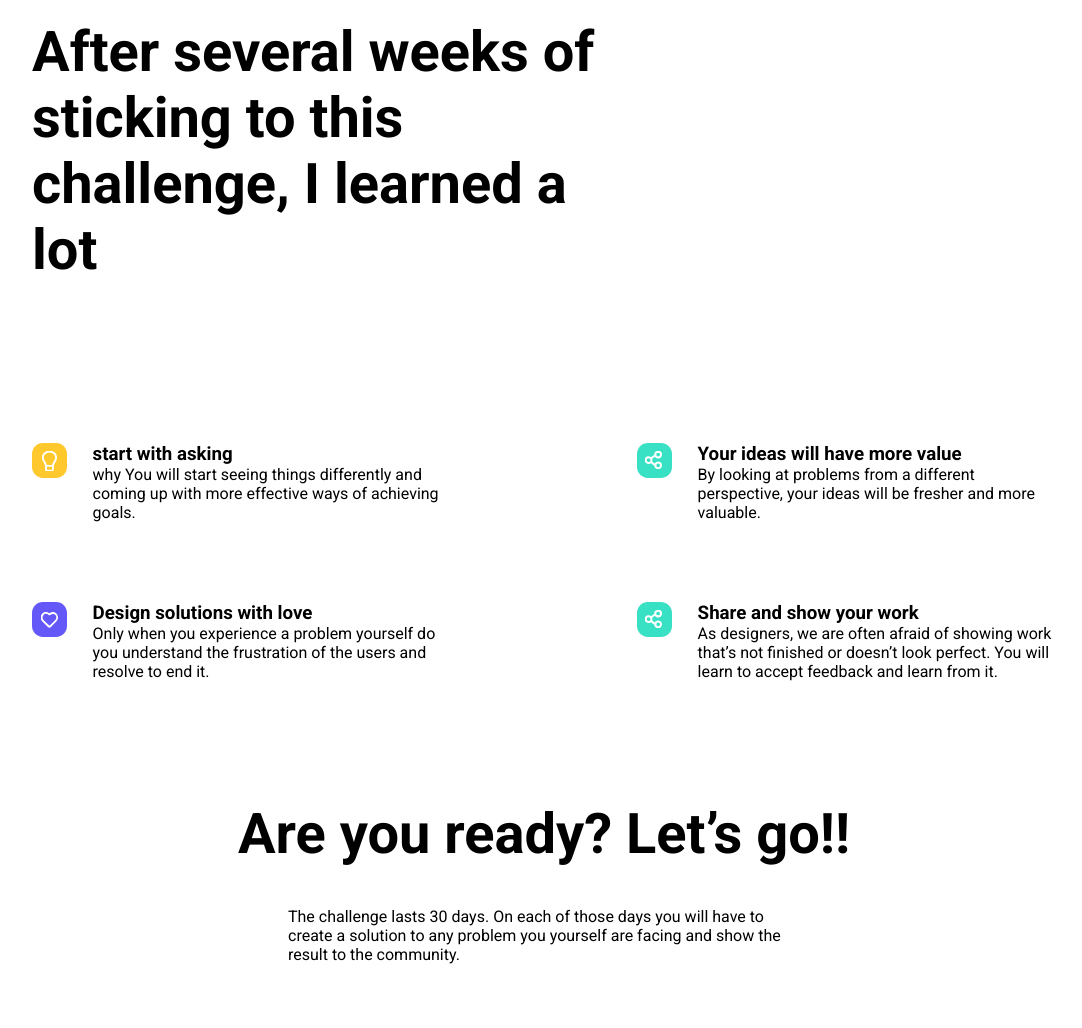
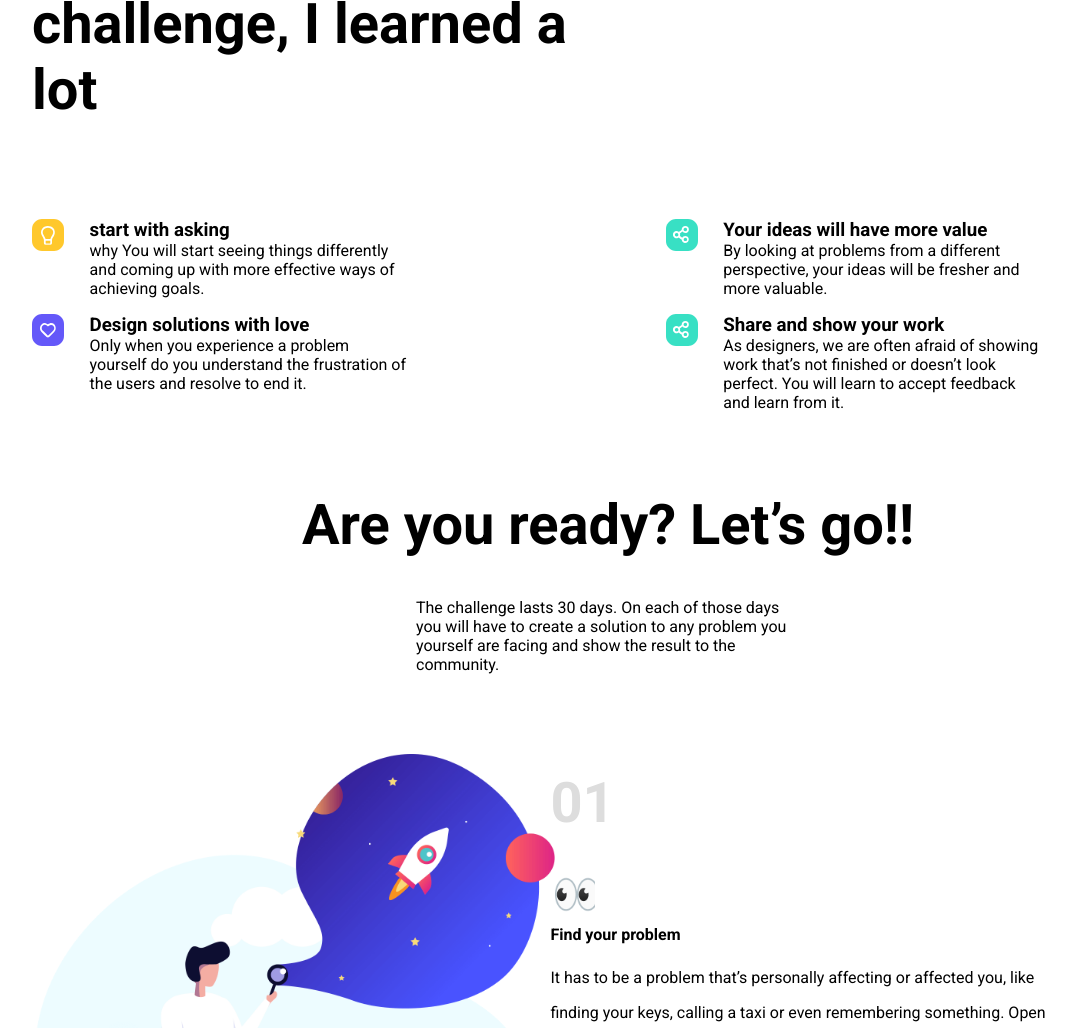
Before and after one commit to elgatofeliz/Lev3_2_Project_css-vertiefung_designer-challenge, a plain HTML site: page index.html in a window 1280 px wide. Shown: the part 2262-3290 px from the top of the page, without its empty margins (96-1178 px from the left). Drawn offline with Linux system fonts and the light colour scheme.

Commit message:
1.1 html&css cleared - vorläufig

```diff
--- a/assets/css/style.css
+++ b/assets/css/style.css
@@ -134,47 +134,41 @@
 
 /*== Section 3 - After several weeks ==*/
 
-section:nth-of-type(3)>h2{
-    width: 47vw;
-    padding-bottom: 15vh;
+section:nth-of-type(3)>article{
+    display: flex;
+    flex-wrap: wrap;
 }
 
-section>article{
-    display: flex;
-    flex-wrap: wrap;
-    justify-content: space-between;
-}
-
-section:nth-of-type(3){
-    padding: 20vh 10vw 0 10vw;
+section:nth-of-type(3)>h2{
+    margin-left: 10vw;
+    width:45vw;
+    padding-bottom: 10vh;
 }
 
 section:nth-of-type(3)>article>div{
     display: flex;
-    padding: 5vh 0;
+    align-items: flex-start;
+    padding-top: 2vh;
 }
 
-section:nth-of-type(3)>article>div>div:nth-of-type(odd){
-    display: flex;
-    align-items: flex-start;
-    padding-right: 2vw;
+section:nth-of-type(3)>article>div>img{
+    width: 2em;
+    margin: 0 2vw 0 10vw;
 }
 
-section:nth-of-type(3)>article>div>div:nth-of-type(odd)>img{
-    width: 35px;
+section:nth-of-type(3)>article>div>ul{
+    list-style: none;
+    width: 35vw;
 }
 
-section:nth-of-type(3)>article>div>div:nth-of-type(even){
-    display: inline-block;
-    width: 28vw;
+section:nth-of-type(3)>article>div>ul>li{
+    width: 25vw;
 }
 
 /*== Section 4 - Are you ready? ==*/
 
 section:nth-of-type(4){
-    display: flex;
-    flex-direction: column;
-    align-items: center;
+    padding-left: 10vw;
 }
 
 section:nth-of-type(4)>h2{
@@ -183,7 +177,7 @@
 }
 
 section:nth-of-type(4)>p{
-    width: 40vw;
+    padding: 0 30vw;
     padding-bottom: 10vh;
 }
 
@@ -196,12 +190,7 @@
     padding: 1vh 0 1vh 0;
 }
 
-section:nth-of-type(4)>div>p:nth-of-type(odd){
-    padding: 1vh 0 15vh 0;
-    line-height: 35px;
-}
-
-section:nth-of-type(4)>div:nth-of-type(even)>p{
+section:nth-of-type(4)>div>p{
     padding: 1vh 0 15vh 0;
     line-height: 35px;
     width: 40vw;
@@ -246,21 +235,19 @@
 footer>div{
     display: flex;
     flex-direction: column;
-    justify-content: center;
+    align-items: center;
     height: 20%;
     width: 60%;
     margin: 2vh 0 14vh 0;
 }
 
 footer>div>h2{
-    text-align: center;
     padding-bottom: 5vh;
 
 }
 
 footer>div>p{
     font-size: 1.5rem;
-    text-align: center;
     padding-bottom: 5vh;
 }
 
@@ -268,7 +255,6 @@
     background: #3C30FF;
     text-transform: uppercase;
     width: 25vw;
-    display: block;
     align-self: center;
     margin: 3vh 0 1vh 0;
     padding: 10px;
@@ -282,32 +268,30 @@
 footer>form{
     display: flex;
     flex-direction: column;
-    justify-content: center;
+    align-items: center;
     margin-bottom: 15vh;
     height: 20%;
     width: 60%;
 }
 
 footer>form>h2{
-    text-align: center;
     padding-bottom: 5vh;
 }
 
 footer>form>p{
     font-size: 1.5rem;
-    text-align: center;
     padding-bottom: 5vh;
 }
 
 footer>form>input{
     padding: 5vh 0;
+    border-style: none;
+    width: 25vw;
     text-align: center;
-    border-style: none;
 }
 
 footer>form>button{
     width: 10vw;
-    display: block;
     align-self: center;
     margin: 3vh 0 1vh 0;
     padding: 10px;
@@ -321,7 +305,6 @@
     background: linear-gradient(to right, #ff3571, #3C30FF)
 }
 
-
 footer>p{
     align-self: flex-start;
     margin: 0 0 2vh 2vw;
--- a/index.html
+++ b/index.html
@@ -47,51 +47,58 @@
             <h2>After several weeks of sticking to this challenge, I learned a lot</h2>
             <article>
                 <div>
-                    <div>
                     <img src="assets/img/title02.svg">
+                    <ul>
+                        <li>
+                            <h3>start with asking</h3>
+                        </li>
+                        <li>
+                            <p>why You will start seeing things differently and coming up with more effective ways of
+                                achieving goals.</p>
+                        </li>
+                    </ul>
                 </div>
                 <div>
-                        <h3>start with asking</h3>
-                        <p>why You will start seeing things differently and coming up with more effective ways of
-                            achieving
-                            goals.
-                        </p>
-                    </div>
-                </div>
-                <div>
-                    <div>
                     <img src="assets/img/title04.svg">
-                    </div>
-                    <div>
+                    <ul>
+                        <li>
                             <h3>Your ideas will have more value</h3>
+                        </li>
+                        <li>
                             <p>By looking at problems from a different perspective, your ideas will be fresher and more
                                 valuable.
                             </p>
-                    </div>
+                        </li>
+                    </ul>
                 </div>
                 <div>
-                    <div>
                     <img src="assets/img/title01.svg">
-                    </div>
-                    <div>
+                    <ul>
+                        <li>
                             <h3>Design solutions with love</h3>
-                        <p>Only when you experience a problem yourself do you understand the frustration of the users
+                        </li>
+                        <li>
+                            <p>Only when you experience a problem yourself do you understand the frustration of the
+                                users
                                 and
                                 resolve to end it.
                             </p>
-                    </div>
+                        </li>
+                    </ul>
                 </div>
                 <div>
-                    <div>
                     <img src="assets/img/title04.svg">
-                    </div>
-                    <div>
+                    <ul>
+                        <li>
                             <h3>Share and show your work </h3>
+                        </li>
+                        <li>
                             <p>As designers, we are often afraid of showing work that’s not finished or doesn’t look
                                 perfect.
                                 You will learn to accept feedback and learn from it.
                             </p>
-                    </div>
+                        </li>
+                    </ul>
                 </div>
             </article>
         </section>
```
Lines whose indentation alone changed are shown as unchanged.
